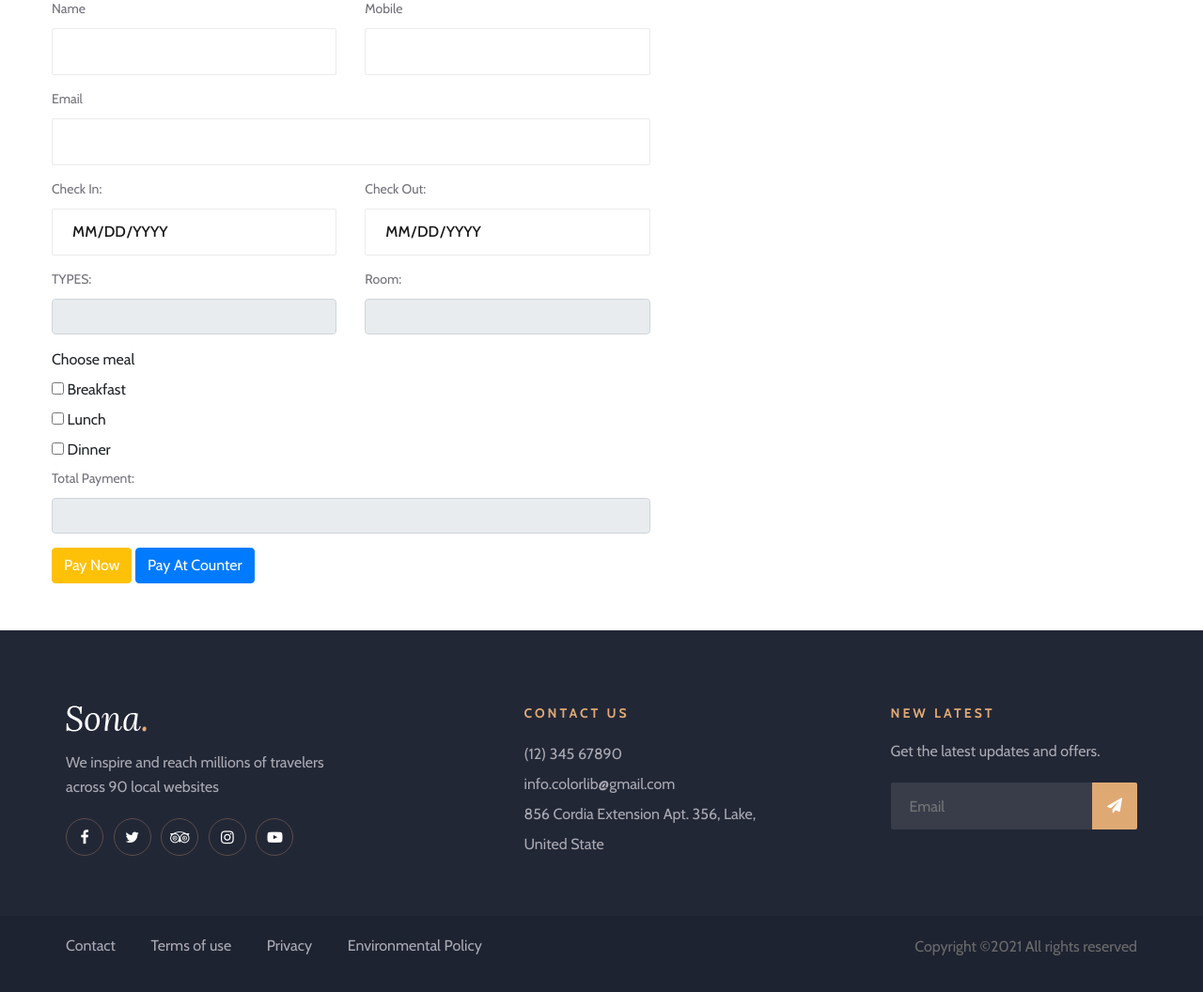
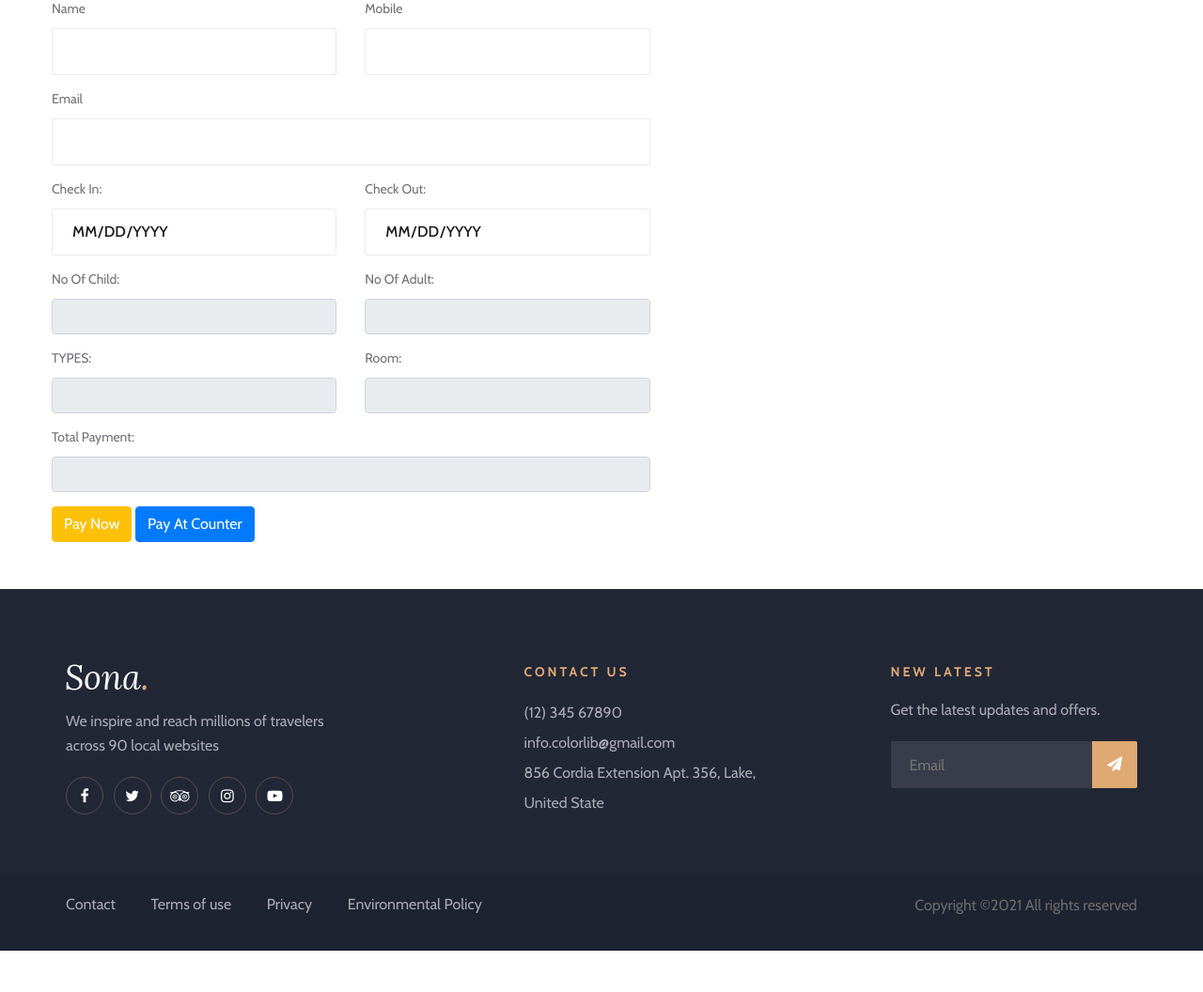
Before and after one commit to pratikpawar05/hostel-management, a PHP site: page /book_now.php in a window 1280 px wide. Shown: the part 863-1919 px from the top of the page at 94% size. After the commit the page ends 1875 px from the top, so only its background shows below. Run offline with PHP 8.4, Linux system fonts and the light colour scheme; data that the repository does not hold is empty.

Commit message:
some changes are done

```diff
--- a/book_now.php
+++ b/book_now.php
@@ -29,6 +29,8 @@ $total=$_POST['total'];
 // echo "total";
 // echo $total;
 $days=$_POST['days'];
+$child=$_POST['child'];
+$adults=$_POST['adults']
 ?>
 
 <?php include_once './partials/header.php' ?>
@@ -96,6 +98,20 @@ overflow-x: hidden;
                             </div>
                             <div class="row">
                             <div class="col-md-6">
+                             <div class="select-option">
+                                <label for="no_of_child">No Of Child:</label>
+                                <input type="number" name="no_of_child" id="no_of_child" value="<?php echo $child; ?>"class="form-control" readonly>
+                            </div>
+                            </div>
+                            <div class="col-md-6">
+                            <div class="select-option">
+                                <label for="no_of_adult">No Of Adult:</label>
+                                <input type="number" name="no_of_adult" id="no_of_adult" value="<?php echo $adults; ?>"class="form-control" readonly>
+                            </div>
+                            </div>
+                            </div>
+                            <div class="row">
+                            <div class="col-md-6">
 							<div class="select-option">
 								<label for="types">TYPES:</label>
                                 <?php
@@ -113,19 +129,6 @@ overflow-x: hidden;
 							</div>
                             </div>
                             </div>
-                            <label for="choosemeal">Choose meal</label>
-                            <div class="">
-								<input type="checkbox" id="breakfast" name="breakfast" value="0" >
-                                <label for="breakfast">Breakfast</label>
-							</div>
-                            <div class="">
-								<input type="checkbox" id="lunch" name="lunch" value="0">
-                                <label for="lunch">Lunch</label>
-							</div>
-                            <div class="">
-								<input type="checkbox" id="dinner" name="dinner" value="0">
-                                <label for="dinner">Dinner</label>
-							</div>
                             <div class="select-option">
 								<label for="room">Total Payment:</label>
 								<input type="number" name="total" id="total" value="<?php echo $total;?>"class="form-control" readonly>
@@ -161,54 +164,7 @@ overflow-x: hidden;
 <script src="js/owl.carousel.min.js"></script>
 <script src="js/main.js"></script>
 <script>
-var total=<?php echo $total;?>;
-var days=<?php echo $days;?>;
-$("#breakfast").change(function() {
-    if(this.checked)
-    {
-    total=total+(50*days);
-    $('#total').val(total);
-    $("#breakfast").val(1);
-    }
-    else
-    {
-    total=total-(50*days);
-    $('#total').val(total);
-    $("#breakfast").val(0);
-    }
-    console.log('changed');
-  });
-  $("#lunch").change(function() {
-    if(this.checked)
-    {
-    total=total+(100*days);
-    $('#total').val(total);
-    $('#lunch').val(1);
-    }
-    else
-    {
-    total=total-(100*days);
-    $('#total').val(total);
-    $('#lunch').val(0);
-    }
-    console.log('changed');
-  });
-  $("#dinner").change(function() {
-    if(this.checked)
-    {
-    total=total+(150*days);
-    $('#total').val(total);
-    $('#dinner').val(1);
-    }
-    else
-    {
-    total=total-(150*days);
-    $('#total').val(total);
-    $('#dinner').val(0);
-    }
-    console.log('changed');
-  });
-  function paylater() {
+function paylater() {
     document.getElementById("bookingform").action="paylater.php";
     document.getElementById("bookingform").submit();
   }
--- a/connection.php
+++ b/connection.php
@@ -1,10 +1,10 @@
 <?php
 $servername = "localhost";
 $username = "root";
-$pass="Pr@tik12345";
-// $pass="";
-$dbname = "hostel_management";
-// $dbname="hotelsystem";
+// $pass="Pr@tik12345";
+$pass="";
+// $dbname = "hostel_management";
+$dbname="hotelsystem";
 
 $conn = mysqli_connect($servername, $username, $pass, $dbname);
 ?>
```
Also changed, not shown: check_availibility.php (+20 -8 lines), index.php (+6 -2 lines), paylater.php (+6 -9 lines).
